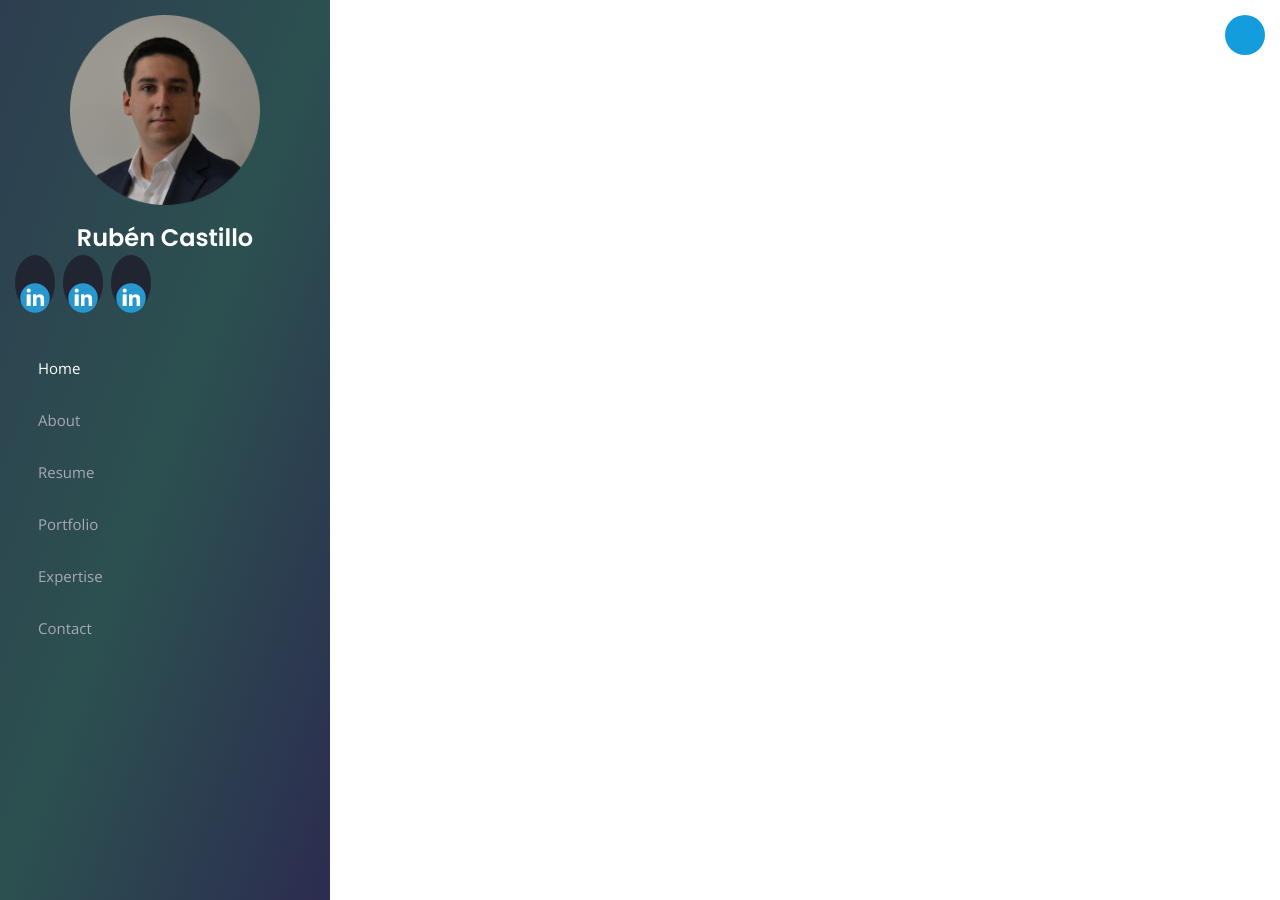
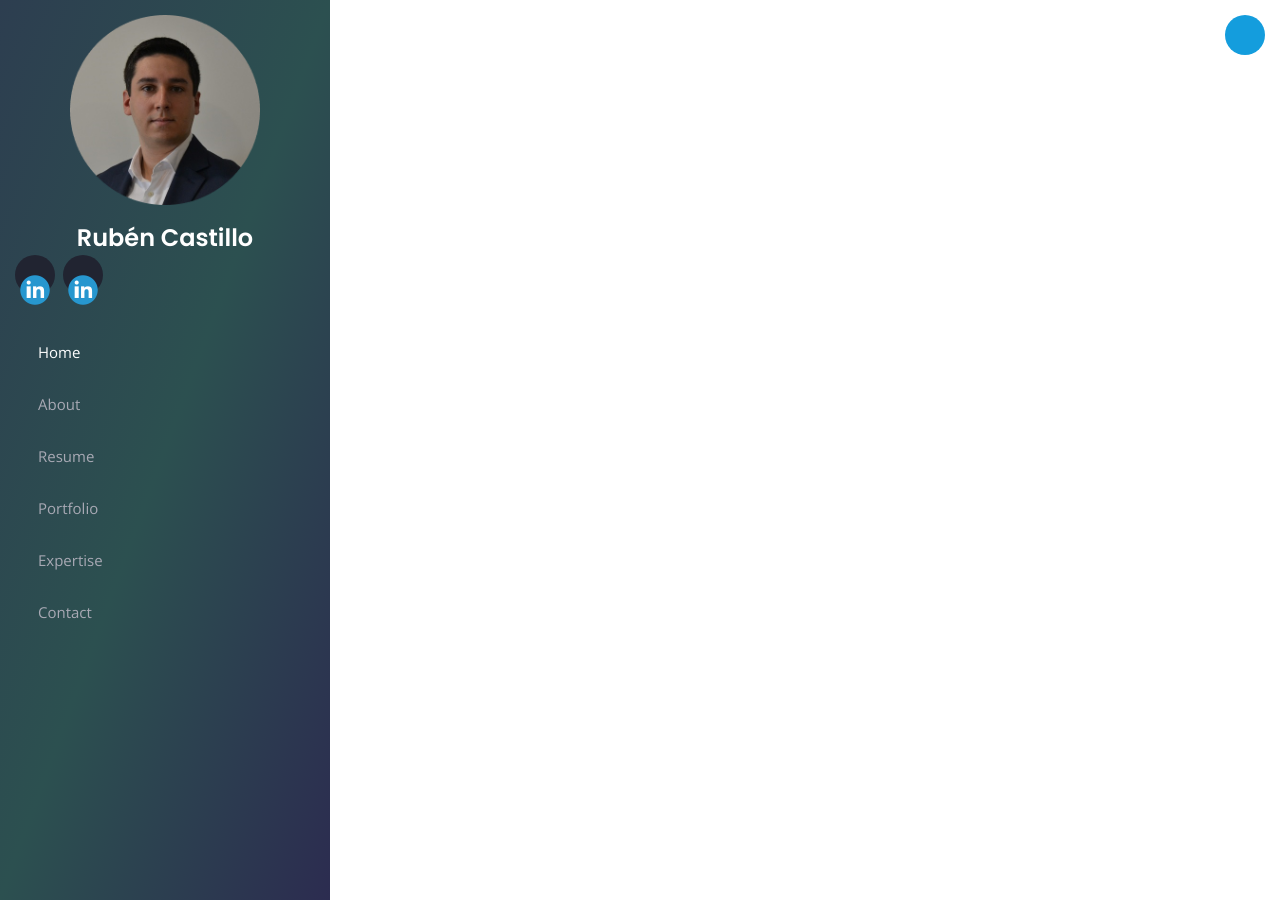
Before and after one commit to rbcastillo/rbcastillo.github.io, a Jekyll site: the page index.html, which Jekyll copies as it is, in a window 1280 px wide. Built offline with Jekyll 4.4.1, drawn with Linux system fonts in a browser that asks for light colours.

Commit message:
Padding change

```diff
--- a/assets/css/style.css
+++ b/assets/css/style.css
@@ -112,7 +112,7 @@ h1, h2, h3, h4, h5, h6 {
   background: #212431;
   color: #fff;
   line-height: 1;
-  padding: 8px 0;
+  padding: 0 0;
   margin-right: 4px;
   border-radius: 50%;
   text-align: center;
--- a/index.html
+++ b/index.html
@@ -63,8 +63,6 @@
 				<img src="assets/img/linkedin_logo.png" style="width:40px;height:40px;"></a>
 				<a href="https://www.linkedin.com/in/rubencastillosanchez/" target="_blank" class="linkedin">
 				<img src="assets/img/linkedin_logo.png" style="width:40px;height:40px;"></a>
-				<a href="https://www.linkedin.com/in/rubencastillosanchez/" target="_blank" class="linkedin">
-				<img src="assets/img/linkedin_logo.png" style="width:40px;height:40px;"></a>
             </div>
         </div>
 
```
